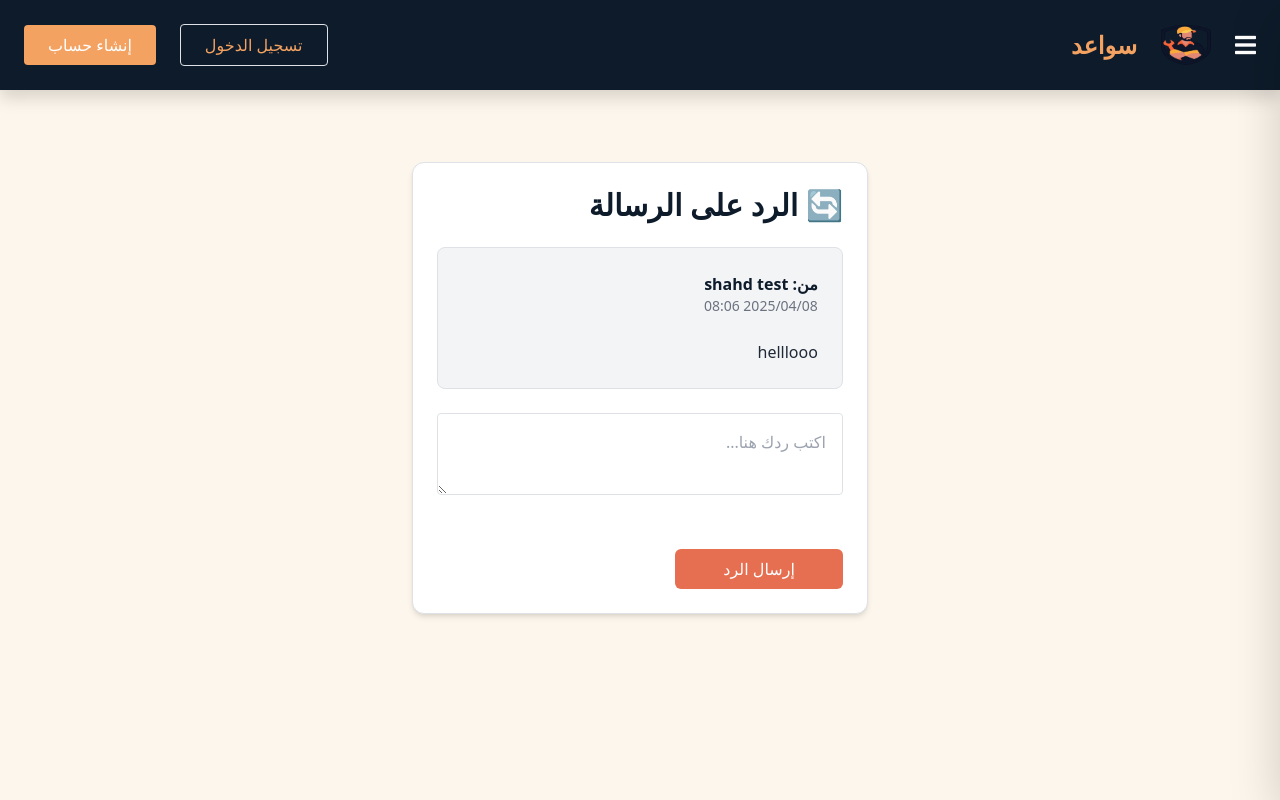
After one commit to shahdzeiad96/Sawa-ed, a Django app: page /reply-message/1/ in a window 1280 px wide. The commit adds this page. Run offline with Django 5.2, Linux system fonts and the light colour scheme; data comes from the database, SQL or seed files in the repository; both versions use the stored data as it was after the commit; some libraries are stand-ins or nearby versions.

Commit message:
reply messages

```diff
--- /dev/null
+++ b/Sawaed_app/templates/send_reply.html
@@ -0,0 +1,33 @@
+{% extends 'index.html' %}
+
+{% block content %}
+<div class="max-w-4xl mx-auto mt-10 p-6 bg-white rounded-xl shadow-md border border-gray-200">
+    <h1 class="text-3xl font-bold mb-6 text-[#0d1b2a]">🔄 الرد على الرسالة</h1>
+
+    <!-- Original Message Details -->
+    <div class="p-4 mb-6 border rounded-lg bg-gray-100">
+        <p class="font-semibold text-[#0d1b2a]">من: {{ original_message.sender.username }}</p>
+        <p class="text-sm text-gray-500">{{ original_message.timestamp|date:"Y/m/d H:i" }}</p>
+        <p class="text-gray-800 mt-4">{{ original_message.content }}</p>
+    </div>
+
+    <!-- Response Form -->
+    <form method="POST">
+        {% csrf_token %}
+        <textarea name="content" class="w-full p-3 border border-gray-300 rounded mb-4" placeholder="اكتب ردك هنا..." required></textarea>
+
+        <!-- Success or Error Message -->
+        {% if messages %}
+            {% for message in messages %}
+                <div class="mb-4 p-4 rounded-lg text-white {% if message.tags == 'success' %}bg-green-500{% else %}bg-red-500{% endif %}">
+                    {{ message }}
+                </div>
+            {% endfor %}
+        {% endif %}
+
+        <button type="submit" class="bg-[#e76f51] text-white py-2 px-5 rounded-md hover:bg-[#f7c6a3] mt-4 transition-all duration-300">
+            إرسال الرد
+        </button>
+    </form>
+</div>
+{% endblock %}
--- a/Sawaed_app/urls.py
+++ b/Sawaed_app/urls.py
@@ -13,6 +13,7 @@ urlpatterns = [
     path('logout/', views.logout, name='logout'),
     path('service/<int:service_id>/<int:user_id>/', views.service_detail, name='service_detail'),
     path('send-message/<int:recipient_id>/<int:service_id>/', views.send_message, name='send_message'),
+    path('reply-message/<int:message_id>/', views.send_reply, name='send_reply'),
     path('inbox/', views.inbox, name='inbox'),
 
 ]+ static(settings.MEDIA_URL, document_root=settings.MEDIA_ROOT)
--- a/Sawaed_app/views.py
+++ b/Sawaed_app/views.py
@@ -163,14 +163,12 @@ def send_message(request, recipient_id, service_id):
     return redirect('service_detail', service_id=service_id, user_id=recipient_id)
 
 def send_reply(request, message_id):
-    # الحصول على الرسالة الأصلية
-    original_message = get_object_or_404(Message, id=message_id)
+    original_message = Message.objects.get(id=message_id)
 
-    # التعامل مع النموذج
     if request.method == 'POST':
         content = request.POST.get('content')
 
-        if content:
+        if content.strip():
             reply = MessageReply(
                 original_message=original_message,
                 sender=request.user,
@@ -181,9 +179,17 @@ def send_reply(request, message_id):
             original_message.is_read = True
             original_message.save()
 
+            messages.success(request, "تم إرسال الرد بنجاح.")
             return redirect('inbox')
+        else:
+            messages.error(request, "لا يمكن إرسال رد فارغ.")
 
-    return render(request, 'send_reply.html', {'original_message': original_message})
+    context = {
+        'original_message': original_message
+    }
+
+    return render(request, 'send_reply.html', context)
+
 
 
 def inbox(request):
```
Also changed, not shown: Sawaed_app/templates/inbox.html (+17 -1 lines), db.sqlite3.
